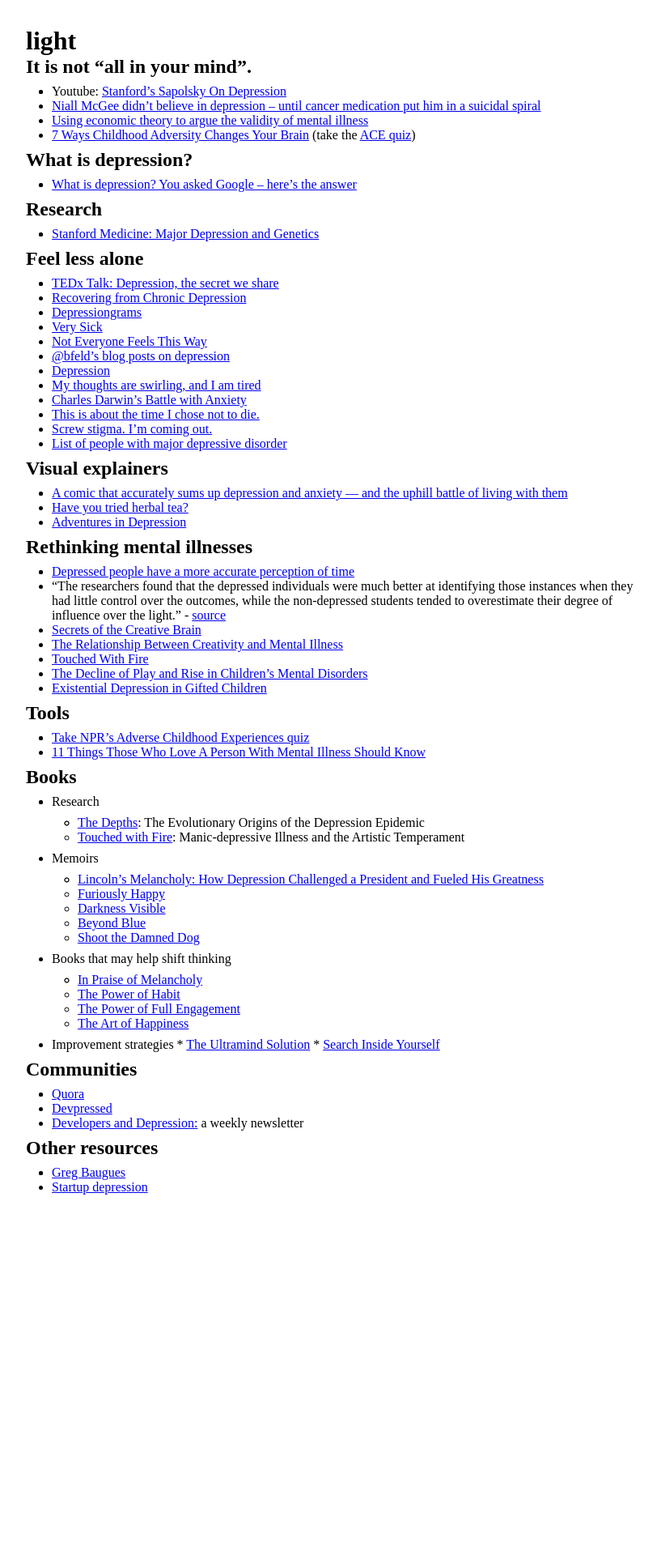
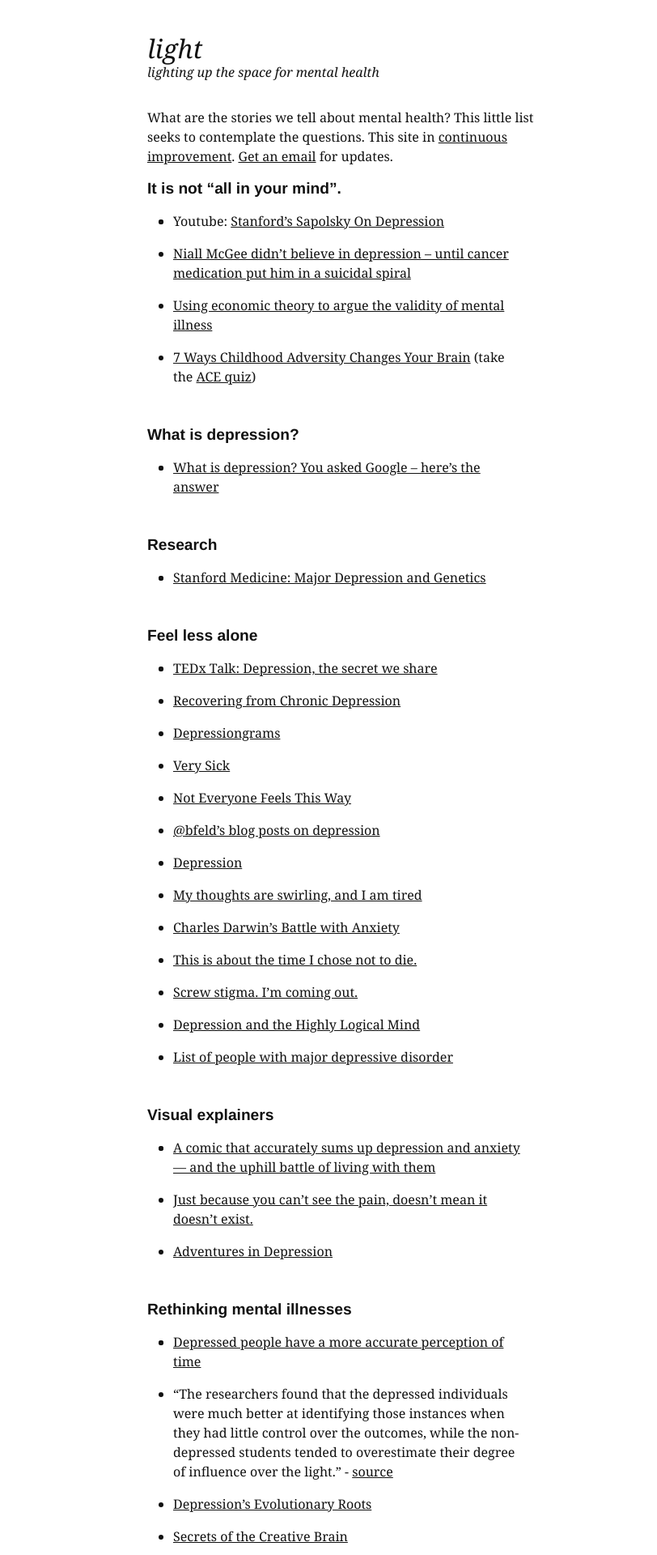
Before and after one commit to wynlim/light, a Jekyll site: the page built from index.md, in a window 1280 px wide. Shown: the top 1920 px of the page at 81% size, without its empty margins (208-1020 px from the left). Built offline with Jekyll 4.4.1, drawn with Linux system fonts in a browser that asks for light colours; before the commit the page ends 1507 px from its top, so only the background shows below that; some of the changed text lies outside the part shown.

Commit message:
first content and style update

```diff
--- a/_config.yml
+++ b/_config.yml
@@ -6,4 +6,4 @@
 
 # Build settings
 markdown: kramdown
-exclude: [Gemfile]
+exclude: [Gemfile, config.codekit]
--- a/_layouts/default.html
+++ b/_layouts/default.html
@@ -7,6 +7,10 @@
 
     <div class="page-content">
       <div class="wrapper">
+      	<div class="header">
+      		<h1>light</h1>
+      		<p class="description">lighting up the space for mental health</p>
+      	</div>
         {{ content }}
       </div>
     </div>
--- a/_sass/_base.scss
+++ b/_sass/_base.scss
@@ -13,7 +13,54 @@
 	margin: 0.5em 2em;
 }
 
+body {
+	font-family: $base-font-family;
+	line-height: 1.5em;
+	color: #111;
+}
+
+h1 {
+	font-weight: normal;
+	font-style: italic;
+}
+
+h2 {
+	font-size: 1.2em;
+	font-family: $alt-font-family;
+}
+
+ul {
+	margin-bottom: 3em;
+	ul {
+		margin-bottom: 1.5em;
+	}
+}
+
+li{
+	margin: 1em 0;
+}
+
+a {
+	&:link, &:visited {
+		color: #111;
+	}
+}
+
+p {
+	margin: 1em 0;
+}
+
+.header {
+	margin: 0 0 2em 0;
+}
+
+.description {
+	font-style: italic;
+	margin: 5px 0;
+}
+
 .wrapper {
 	margin: 2em auto;
+	padding: 1em;
 	max-width: $content-width;
 }
--- a/css/main.scss
+++ b/css/main.scss
@@ -6,8 +6,9 @@
 
 
 // Our variables
-$base-font-family: Helvetica, Arial, sans-serif;
-$base-font-size:   16px;
+$base-font-family: georgia, times, serif;
+$alt-font-family: Helvetica, Arial, sans-serif;
+$base-font-size:   18px;
 $small-font-size:  $base-font-size * 0.875;
 $base-line-height: 1.5;
 
@@ -22,10 +23,10 @@
 $grey-color-dark:  darken($grey-color, 25%);
 
 // Width of the content area
-$content-width:    800px;
+$content-width:    500px;
 
-$on-palm:          600px;
-$on-laptop:        800px;
+$on-palm:          500px;
+$on-laptop:        500px;
 
 
 
--- a/index.md
+++ b/index.md
@@ -2,7 +2,8 @@
 layout: default
 category: index
 ---
-#light
+
+What are the stories we tell about mental health? This little list seeks to contemplate the questions. This site in [continuous improvement](https://en.wikipedia.org/wiki/Kaizen). [Get an email](http://eepurl.com/bGu_Mb) for updates.
 
 ## It is not “all in your mind”.
 
@@ -32,18 +33,20 @@
 * [Charles Darwin’s Battle with Anxiety](https://www.brainpickings.org/2014/08/28/darwin-anxiety/)
 * [This is about the time I chose not to die.](https://medium.com/@monteiro/this-is-about-the-time-i-chose-not-to-die-3c2cc97cf769)
 * [Screw stigma. I’m coming out.](https://stories.expost-news.com/screw-stigma-im-coming-out-6809e83f355e)
+* [Depression and the Highly Logical Mind](http://benjyw.com/post/40534968093/depression-and-the-highly-logical-mind)
 * [List of people with major depressive disorder](https://en.wikipedia.org/wiki/List_of_people_with_major_depressive_disorder)
 
 ## Visual explainers
 
 * [A comic that accurately sums up depression and anxiety — and the uphill battle of living with them](http://www.upworthy.com/a-comic-that-accurately-sums-up-depression-and-anxiety-and-the-uphill-battle-of-living-with-them)
-* [Have you tried herbal tea?](http://www.buzzfeed.com/kirstenking/have-you-tried-herbal-tea)
+* [Just because you can’t see the pain, doesn’t mean it doesn’t exist.](http://www.buzzfeed.com/kirstenking/have-you-tried-herbal-tea)
 * [Adventures in Depression](http://hyperboleandahalf.blogspot.co.id/2011/10/adventures-in-depression.html)
 
 ## Rethinking mental illnesses
 
 * [Depressed people have a more accurate perception of time](http://www.sciencedaily.com/releases/2013/08/130822090326.htm)
 * “The researchers found that the depressed individuals were much better at identifying those instances when they had little control over the outcomes, while the non-depressed students tended to overestimate their degree of influence over the light.” - [source](http://www.newyorker.com/science/maria-konnikova/dont-worry-be-happy)
+* [Depression's Evolutionary Roots](http://www.scientificamerican.com/article/depressions-evolutionary/)
 * [Secrets of the Creative Brain](http://www.theatlantic.com/features/archive/2014/06/secrets-of-the-creative-brain/372299/)
 * [The Relationship Between Creativity and Mental Illness](http://www.brainpickings.org/2014/07/21/creativity-and-mental-illness/)
 * [Touched With Fire](http://www.amazon.com/Touched-Fire-Kay-Redfield-Jamison-ebook/dp/B001D1YCM2/ref=tmm_kin_swatch_0?_encoding=UTF8&sr=&qid=)
@@ -71,9 +74,11 @@
     * [The Power of Habit](http://www.amazon.com/The-Power-Habit-What-Business/dp/081298160X)
     * [The Power of Full Engagement](http://www.amazon.com/Power-Full-Engagement-Managing-Performance-ebook/dp/B000FC0SWS/)
     * [The Art of Happiness](http://www.amazon.com/Art-Happiness-10th-Anniversary-Handbook-ebook/dp/B002UK6NO0/)
+    * [The Balance Within: The Science Connecting Health and Emotions](http://www.amazon.com/The-Balance-Within-Connecting-Emotions/dp/0716744457)
 * Improvement strategies
-        * [The Ultramind Solution](http://www.amazon.com/UltraMind-Solution-Broken-Brain-Healing-ebook/dp/B001NLKU7S/)
-        * [Search Inside Yourself](http://www.amazon.com/Search-Inside-Yourself-Unexpected-Achieving-ebook/dp/B0070XF474/)
+    * [The Ultramind Solution](http://www.amazon.com/UltraMind-Solution-Broken-Brain-Healing-ebook/dp/B001NLKU7S/)
+    * [Search Inside Yourself](http://www.amazon.com/Search-Inside-Yourself-Unexpected-Achieving-ebook/dp/B0070XF474/)
+    * [The Mood Cure](http://www.amazon.com/The-Mood-Cure-Program-Emotions-Today/dp/0142003646)
 
 ## Communities
 
```
Also changed, not shown: 1 other file.
